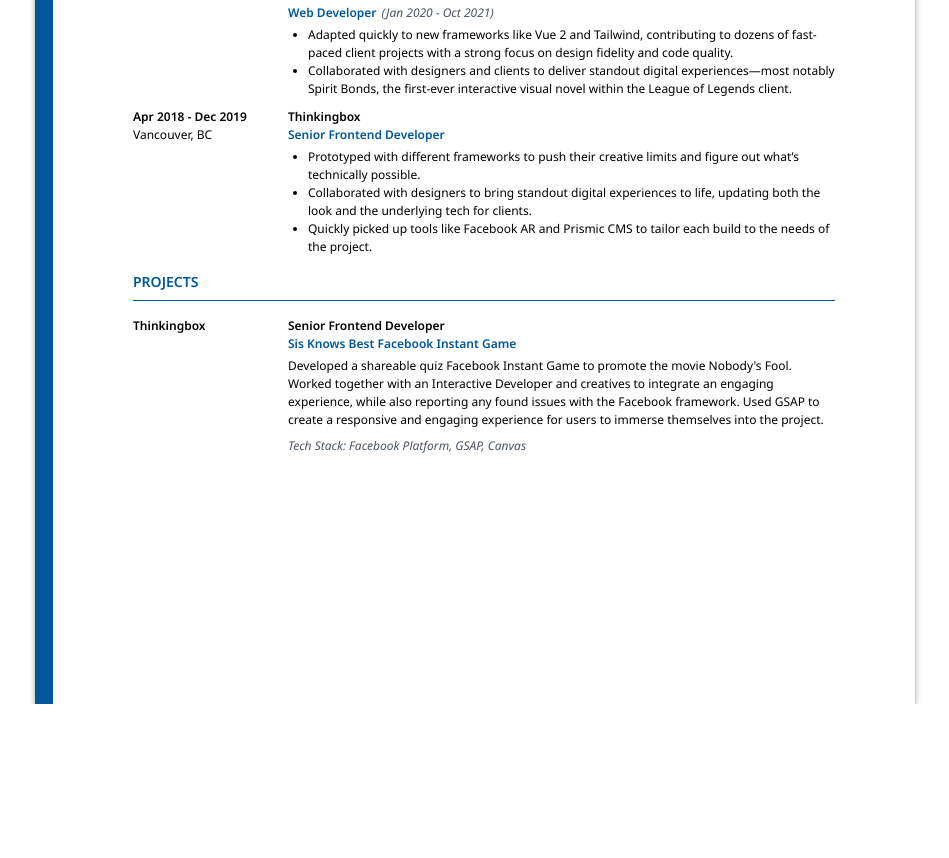
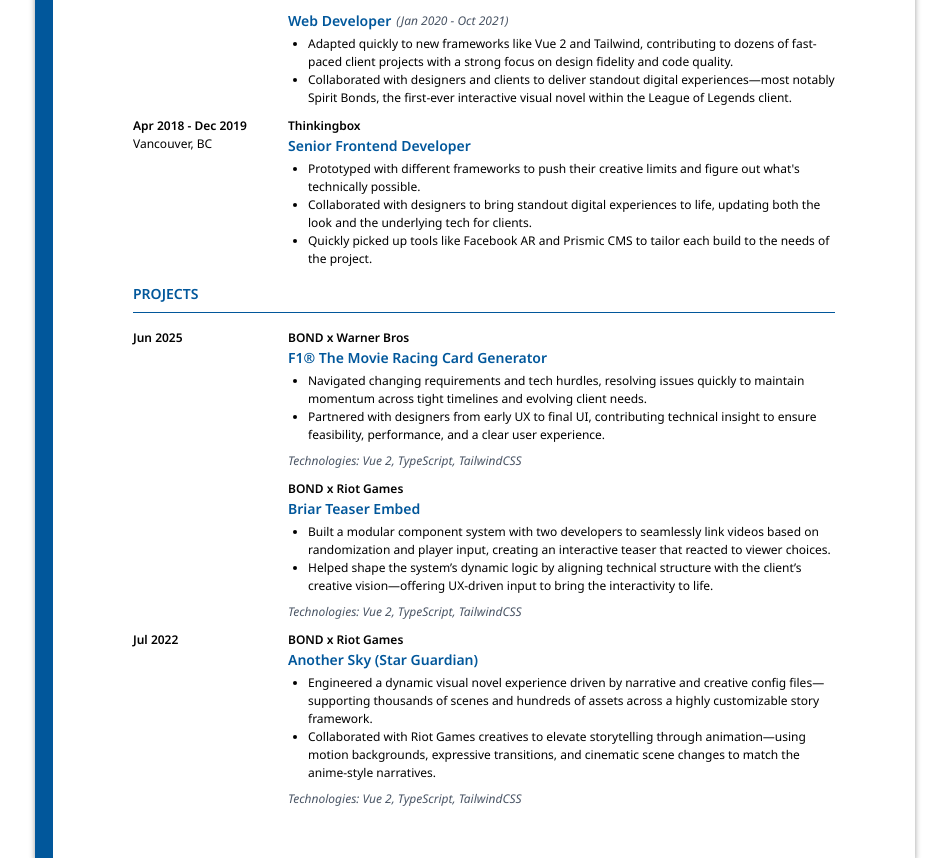
Before and after one commit to garyyau/garyyau.github.io, a Vue app: page / in a window 1280 px wide. Shown: the part 561-1419 px from the top of the page, without its empty margins (165-1114 px from the left). Before the commit the page ends 1265 px from the top, so only its background shows below. Built offline with nearby package versions, Linux system fonts and the light colour scheme.

Commit message:
feat(*): Data, and some styling changes.

```diff
--- a/src/App.vue
+++ b/src/App.vue
@@ -49,8 +49,10 @@
 								v-for="position in exp.positions"
 								:key="position.title"
 							>
-								<div class="flex gap-x-[5px]">
-									<h4 class="text-primary mb-[4px]">
+								<div
+									class="mb-[4px] flex items-center gap-x-[5px]"
+								>
+									<h4 class="text-primary">
 										{{ position.title }}
 									</h4>
 
@@ -65,10 +67,10 @@
 
 								<ul class="list-disc ps-[20px]">
 									<li
-										v-for="achievement in position.achievements"
-										:key="achievement"
+										v-for="description in position.descriptions"
+										:key="description"
 									>
-										{{ achievement }}
+										{{ description }}
 									</li>
 								</ul>
 							</div>
@@ -88,25 +90,37 @@
 			>
 				<template v-for="(proj, index) in data.projects" :key="index">
 					<div class="font-semibold">
-						{{ proj.company }}
+						{{ proj.date }}
 					</div>
 
 					<div>
 						<div class="font-semibold">
-							{{ proj.positions.join(', ') }}
+							{{ proj.company }}
 						</div>
 
 						<div class="flex flex-col">
-							<div class="mb-[4px] flex gap-x-[5px]">
+							<div class="mb-[4px] flex items-center gap-x-[5px]">
 								<h4 class="text-primary">
-									{{ proj.title }}
+									{{ proj.name }}
 								</h4>
 							</div>
 
-							<div class="mb-[8px]">{{ proj.description }}</div>
+							<div class="mb-[8px]">
+								<ul class="list-disc ps-[20px]">
+									<li
+										v-for="description in proj.descriptions"
+										:key="description"
+									>
+										{{ description }}
+									</li>
+								</ul>
+							</div>
 
-							<div class="italic text-gray-600">
-								Tech Stack: {{ proj.technologies.join(', ') }}
+							<div
+								v-if="proj.technologies"
+								class="italic text-gray-600"
+							>
+								Technologies: {{ proj.technologies.join(', ') }}
 							</div>
 						</div>
 					</div>
--- a/src/assets/main.css
+++ b/src/assets/main.css
@@ -24,7 +24,7 @@
 }
 
 h4 {
-	@apply font-semibold;
+	@apply text-[14px] font-semibold;
 }
 
 @utility border-b-section {
--- a/src/content/data.ts
+++ b/src/content/data.ts
@@ -8,28 +8,27 @@
 		linkedin: 'linkedin.com/garyyau/',
 		location: 'Vancouver, BC, Canada',
 	},
-	summary:
-		'Frontend developer with strong engineering skills, a sharp eye for design, and a detail-oriented mindset grounded in QA—paired with reliable project coordination and a talent for clear, collaborative communication. I bridge design and engineering, adapt quickly to new tools, and care deeply about creating web experiences that are pixel-perfect and push creative limitations.',
+	summary: `Frontend developer with strong engineering skills, a sharp eye for design, and a detail-oriented mindset grounded in QA—paired with reliable project coordination and a talent for clear, collaborative communication. I bridge design and engineering, adapt quickly to new tools, and care deeply about creating web experiences that are pixel-perfect and push creative limitations.`,
 
 	experience: [
 		{
 			startDate: 'Jan 2020',
 			endDate: null,
+			company: 'BOND',
 			location: 'Remote',
-			company: 'BOND',
 			positions: [
 				{
 					title: 'Technical Lead',
-					achievements: [
-						'Developed engineering workflows and contributed across projects while offering design-focused feedback to ensure polished, high quality executions.',
-						'Led client communications, providing both technical and project guidance to keep expectations clear and decisions moving forward.',
-						'Defined budgets, timelines, and scopes of work to align cross-functional teams and guide successful project delivery.',
+					descriptions: [
+						`Developed engineering workflows and contributed across projects while offering design-focused feedback to ensure polished, high quality executions.`,
+						`Led client communications, providing both technical and project guidance to keep expectations clear and decisions moving forward.`,
+						`Defined budgets, timelines, and scopes of work to align cross-functional teams and guide successful project delivery.`,
 					],
 					startDate: 'Apr 2023',
 				},
 				{
 					title: 'Senior Web Developer',
-					achievements: [
+					descriptions: [
 						`Led frontend builds from architecture to launch, coordinating junior devs and navigating client feedback to deliver polished, on-time campaign sites.`,
 						`Mentored junior developers through code reviews and onboarding, promoting shared patterns and thoughtful problem-solving across the team.`,
 					],
@@ -38,7 +37,7 @@
 				},
 				{
 					title: 'Web Developer',
-					achievements: [
+					descriptions: [
 						`Adapted quickly to new frameworks like Vue 2 and Tailwind, contributing to dozens of fast-paced client projects with a strong focus on design fidelity and code quality.`,
 						`Collaborated with designers and clients to deliver standout digital experiences—most notably Spirit Bonds, the first-ever interactive visual novel within the League of Legends client.`,
 					],
@@ -50,15 +49,15 @@
 		{
 			startDate: 'Apr 2018',
 			endDate: 'Dec 2019',
+			company: 'Thinkingbox',
 			location: 'Vancouver, BC',
-			company: 'Thinkingbox',
 			positions: [
 				{
 					title: 'Senior Frontend Developer',
-					achievements: [
-						'Prototyped with different frameworks to push their creative limits and figure out what’s technically possible.',
-						'Collaborated with designers to bring standout digital experiences to life, updating both the look and the underlying tech for clients.',
-						'Quickly picked up tools like Facebook AR and Prismic CMS to tailor each build to the needs of the project.',
+					descriptions: [
+						`Prototyped with different frameworks to push their creative limits and figure out what's technically possible.`,
+						`Collaborated with designers to bring standout digital experiences to life, updating both the look and the underlying tech for clients.`,
+						`Quickly picked up tools like Facebook AR and Prismic CMS to tailor each build to the needs of the project.`,
 					],
 				},
 			],
@@ -71,7 +70,7 @@
 		// 	positions: [
 		// 		{
 		// 			title: 'Intermediate Frontend Developer/Scrum Master',
-		// 			achievements: [
+		// 			descriptions: [
 		// 				'Develop new PaaS web application to provide internal services and large clients an easy workflow for website development and deployment.',
 		// 				'Built front end web pages in AngularJS, SASS and HTML based on designer mockups, consuming a REST API for communication with backend servers.',
 		// 				'Integrate a custom support portal web application with external ConnectWise ticketing service for an user friendly client facing portal.',
@@ -88,7 +87,7 @@
 		// 	positions: [
 		// 		{
 		// 			title: 'Junior Software Developer',
-		// 			achievements: [
+		// 			descriptions: [
 		// 				'Develop new web applications from requirements gathering, sprint planning, agile development, rollout to system maintenance to provide the studio with uniquely built systems to suit the needs of marketing, interactive and pipeline.',
 		// 				'Collaborate with a team of 4 - 7 developers to design and architect the structure of the projects to determine the optimal development approach and best technologies to use.',
 		// 				'Research on external studio management system, Shotgun, to assess the compatibility of Shotgun with daily workflow of the studio. Design custom system, Artemis, to be used on top of Shotgun in order to enhance the features provided and tailor it to the needs of the users.',
@@ -100,43 +99,34 @@
 	],
 	projects: [
 		{
-			title: 'Sis Knows Best Facebook Instant Game',
-			company: 'Thinkingbox',
-			description: `Developed a shareable quiz Facebook Instant Game to promote the movie Nobody's Fool. Worked together with an Interactive Developer and creatives to integrate an engaging experience, while also reporting any found issues with the Facebook framework. Used GSAP to create a responsive and engaging experience for users to immerse themselves into the project.`,
-			positions: ['Senior Frontend Developer'],
-			technologies: ['Facebook Platform', 'GSAP', 'Canvas'],
+			date: 'Jun 2025',
+			company: 'BOND x Warner Bros',
+			name: 'F1® The Movie Racing Card Generator',
+			descriptions: [
+				`Navigated changing requirements and tech hurdles, resolving issues quickly to maintain momentum across tight timelines and evolving client needs.`,
+				`Partnered with designers from early UX to final UI, contributing technical insight to ensure feasibility, performance, and a clear user experience.`,
+			],
+			technologies: ['Vue 2', 'TypeScript', 'TailwindCSS'],
 		},
-		// {
-		// 	title: 'Vancouver Aquarium Website Refresh',
-		// 	company: 'Thinkingbox',
-		// 	description:
-		// 		'Researched on variety of CMS to provide client with the best option for their requirements. Worked with a team of four developers to discover the usability and limitations of Concrete5, allowing a smooth development cycle. Developed a reusable block layout using Concrete5 that allows client to add to and restructure the website after hand-off while maintaining a consistent design throughout.',
-		// 	positions: ['Senior Frontend Developer'],
-		// 	technologies: ['Concrete5', 'Javascript', 'LESS'],
-		// },
-		// {
-		// 	title: 'Production Management System',
-		// 	company: 'DHX Media',
-		// 	description:
-		// 		'Designed and developed task management system and show breakdown system alongside external system, Shotgun, to integrate Shotgun into studio pipeline while maintaining legacy system features. Developed an API to provide communication between Shotgun and legacy system, allowing corporate departments to continue using legacy system to enter user information while ensure information is passed to Shotgun. Led a team of five developers in an Agile scrum environment, allowing tasks to be completed within deadlines while reporting to Head of Software Department on schedule adjustments.',
-		// 	positions: ['Scrum Master', 'Software Developer', 'UX Designer'],
-		// 	technologies: ['Django, AngularJS, HTML, SCSS, MySQL'],
-		// },
-		// {
-		// 	title: 'Muse Client Review',
-		// 	company: 'DHX Media',
-		// 	description:
-		// 		'Developed an external client review system connected to studio task management system through an API, allowing coordinators to send completed assets and shots for client review. Worked in a team of five developers and a designer in a sprint environment to plan and design the development architecture for the application ensure all requirements were considered in the design.',
-		// 	positions: ['Software Developer'],
-		// 	technologies: ['Django, AngularJS, HTML, SCSS, MySQL'],
-		// },
-		// {
-		// 	title: 'Nerd Corps Production Sites',
-		// 	company: 'DHX Media',
-		// 	description:
-		// 		'Design and  developed custom Content Management System for studio production sites, providing a way to perform efficient updates to website contents in the future. Developed multiple production websites such as kateandmimmim.ca with multi-browser support and responsive design to provide kids with a fun and interactive location to learn more about the show and receive updates.',
-		// 	positions: ['Software Developer'],
-		// 	technologies: ['Laravel', 'jQuery', 'HTML', 'SCSS', 'MySQL'],
-		// },
+		{
+			date: '',
+			company: 'BOND x Riot Games',
+			name: 'Briar Teaser Embed',
+			descriptions: [
+				`Built a modular component system with two developers to seamlessly link videos based on randomization and player input, creating an interactive teaser that reacted to viewer choices.`,
+				`Helped shape the system’s dynamic logic by aligning technical structure with the client’s creative vision—offering UX-driven input to bring the interactivity to life.`,
+			],
+			technologies: ['Vue 2', 'TypeScript', 'TailwindCSS'],
+		},
+		{
+			date: 'Jul 2022',
+			company: 'BOND x Riot Games',
+			name: 'Another Sky (Star Guardian)',
+			descriptions: [
+				`Engineered a dynamic visual novel experience driven by narrative and creative config files—supporting thousands of scenes and hundreds of assets across a highly customizable story framework.`,
+				`Collaborated with Riot Games creatives to elevate storytelling through animation—using motion backgrounds, expressive transitions, and cinematic scene changes to match the anime-style narratives.`,
+			],
+			technologies: ['Vue 2', 'TypeScript', 'TailwindCSS'],
+		},
 	],
 };
```
Also changed, not shown: src/types/resume.ts (+7 -7 lines).
